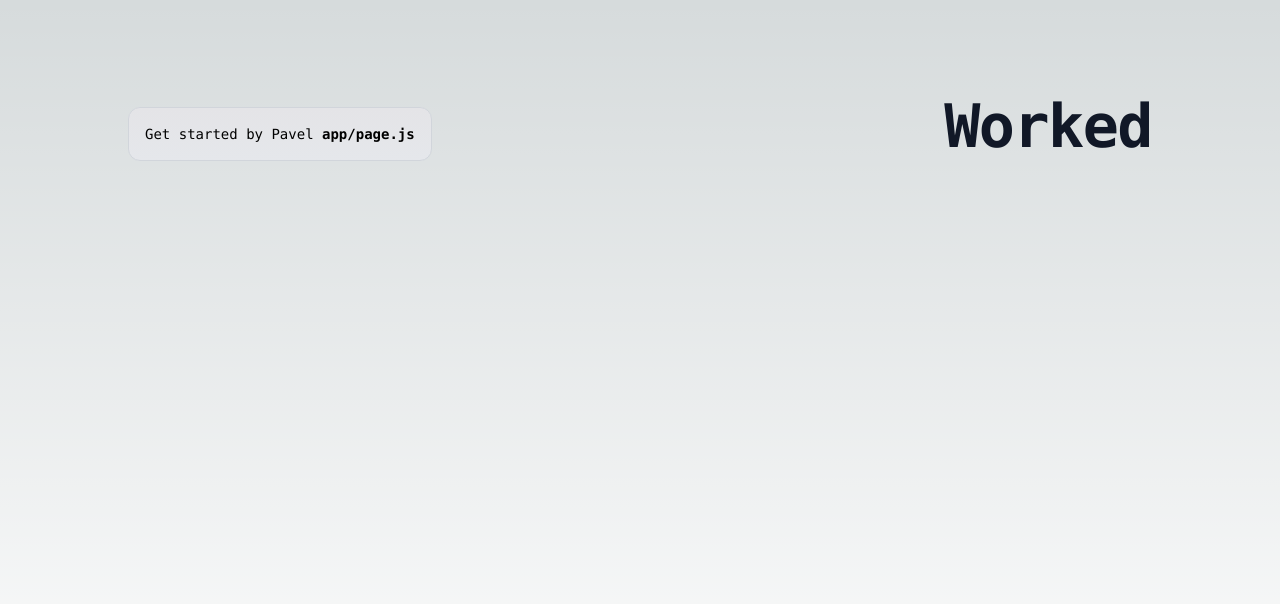
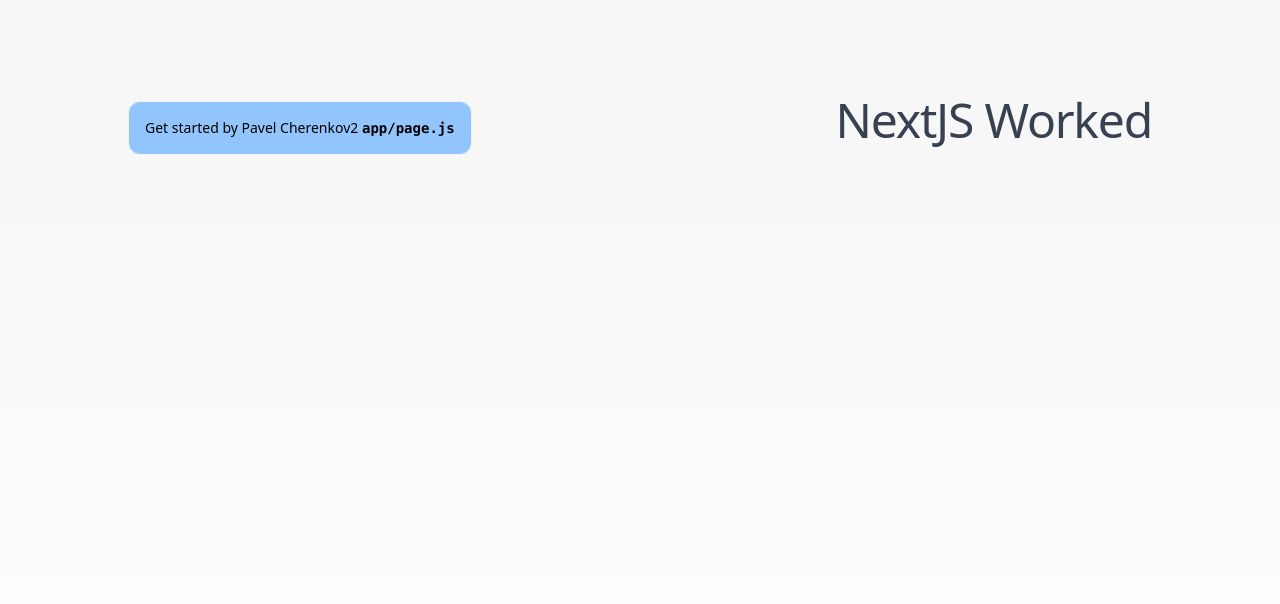
Before and after one commit to pch2103/nextjs, a Next.js app: page / in a window 1280 px wide. Shown: the top 604 px of the page. Built offline with nearby package versions, Linux system fonts and the light colour scheme.

Commit message:
light theme

```diff
--- a/app/globals.css
+++ b/app/globals.css
@@ -4,10 +4,11 @@
 
 :root {
   --foreground-rgb: 0, 0, 0;
-  --background-start-rgb: 214, 219, 220;
+  --background-start-rgb: 246, 246, 246;
   --background-end-rgb: 255, 255, 255;
 }
 
+/*
 @media (prefers-color-scheme: dark) {
   :root {
     --foreground-rgb: 255, 255, 255;
@@ -15,7 +16,7 @@
     --background-end-rgb: 0, 0, 0;
   }
 }
-
+*/
 body {
   color: rgb(var(--foreground-rgb));
   background: linear-gradient(
--- a/app/page.js
+++ b/app/page.js
@@ -1,13 +1,13 @@
 export default function Home() {
   return (
     <main className="flex min-h-screen flex-col items-center justify-between p-24">
-      <div className="z-10 max-w-5xl w-full items-center justify-between font-mono text-sm lg:flex">
-        <p className="fixed left-0 top-0 flex w-full justify-center border-b border-gray-300 bg-gradient-to-b from-zinc-200 pb-6 pt-8 backdrop-blur-2xl dark:border-neutral-800 dark:bg-zinc-800/30 dark:from-inherit lg:static lg:w-auto  lg:rounded-xl lg:border lg:bg-gray-200 lg:p-4 lg:dark:bg-zinc-800/30">
-          Get started by Pavel&nbsp;
+      <div className="z-10 max-w-5xl w-full items-center justify-between font-sans text-sm lg:flex">
+        <p className="fixed left-0 top-0 flex w-full justify-center border-b border-gray-100 dark:border-neutral-800 lg:static lg:w-auto  lg:rounded-xl lg:border lg:bg-blue-300 lg:p-4 ">
+          Get started by Pavel Cherenkov2&nbsp;
           <code className="font-mono font-bold">app/page.js</code>
         </p>
-        <h1 className="mb-4 text-4xl font-extrabold leading-none tracking-tight text-gray-900 md:text-5xl lg:text-6xl dark:text-white">
-          Worked
+        <h1 className="mb-4 text-4xl font-normal leading-none tracking-tight text-gray-700 md:text-3xl lg:text-5xl :text-gray">
+          NextJS Worked
         </h1>
         </div>
     </main>
```
